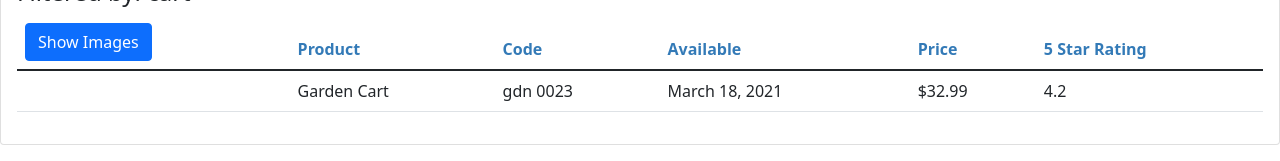
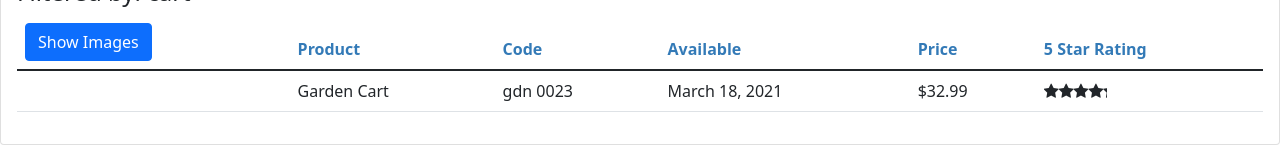
Before and after one commit to 3quanimity/Deborah-Kurata-Pulralsight-Angular-Course, an Angular app: page /products in a window 1280 px wide. Shown: the part 166-327 px from the top of the page. Built offline with nearby package versions, Linux system fonts and the light colour scheme.

Commit message:
star nested component and @Input

```diff
--- a/src/app/app.module.ts
+++ b/src/app/app.module.ts
@@ -5,9 +5,15 @@
 import { AppComponent } from './app.component';
 import { ProductListComponent } from './products/product-list.components';
 import { ConvertToSpacesPipe } from './shared/convert-to-spaces.pipe';
+import { StarComponent } from './shared/star.component';
 
 @NgModule({
-  declarations: [AppComponent, ProductListComponent, ConvertToSpacesPipe], // components
+  declarations: [
+    AppComponent,
+    ProductListComponent,
+    ConvertToSpacesPipe,
+    StarComponent,
+  ], // components
   imports: [BrowserModule, FormsModule], // external modules
   bootstrap: [AppComponent], // startup component of an application
 })
--- a/src/app/products/product-list.component.html
+++ b/src/app/products/product-list.component.html
@@ -46,7 +46,8 @@
             <td>{{ product.productCode | lowercase | convertToSpaces: '-'}}</td>
             <td>{{ product.releaseDate }}</td>
             <td>{{ product.price | currency: 'USD' : 'symbol' : '1.2-2' }}</td>
-            <td>{{ product.starRating }}</td>
+            <!-- <td>{{ product.starRating }}</td> -->
+            <td><pm-star [rating]= 'product.starRating'></pm-star></td>
           </tr>
         </tbody>
       </table>
--- /dev/null
+++ b/src/app/shared/star.component.css
@@ -0,0 +1,6 @@
+.crop {
+  overflow: hidden;
+}
+div {
+  cursor: pointer;
+}
--- /dev/null
+++ b/src/app/shared/star.component.html
@@ -0,0 +1,11 @@
+<div class="crop"
+     [style.width.px]="cropWidth"
+     [title]="rating">
+  <div style="width: 75px">
+    <span class="fa fa-star"></span>
+    <span class="fa fa-star"></span>
+    <span class="fa fa-star"></span>
+    <span class="fa fa-star"></span>
+    <span class="fa fa-star"></span>
+  </div>
+</div>
--- /dev/null
+++ b/src/app/shared/star.component.ts
@@ -0,0 +1,15 @@
+import { Component, Input, OnChanges, SimpleChanges } from "@angular/core";
+
+@Component({
+    selector: "pm-star",
+    templateUrl: "./star.component.html",
+    styleUrls: ["./star.component.css"]
+})
+export class StarComponent implements OnChanges{
+    @Input() rating: number = 0;
+    cropWidth: number = 75;
+
+    ngOnChanges(changes: SimpleChanges): void {
+        this.cropWidth = this.rating * 75 / 5;
+    }
+}
```
